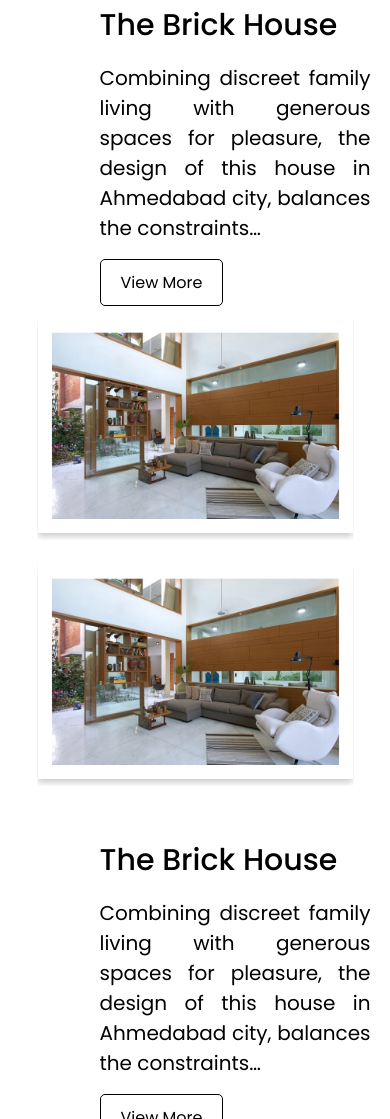
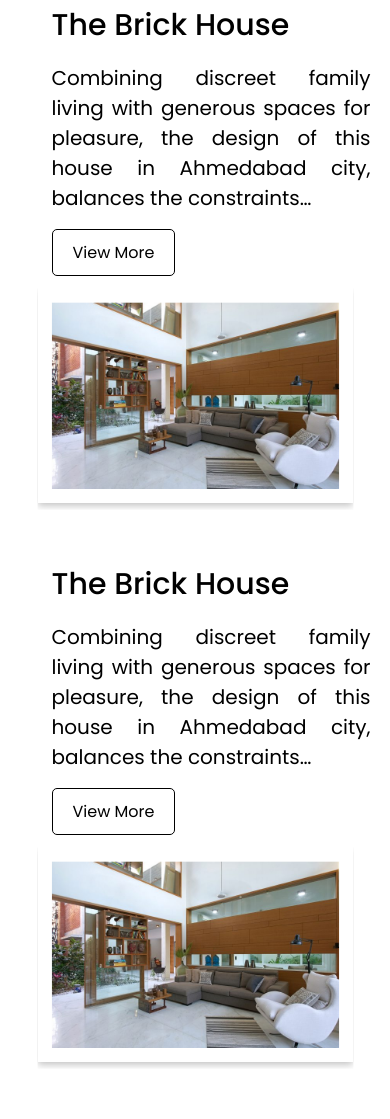
Before and after one commit to kapilinania/interiordesigner.github.io, a plain HTML site: page project.html in a window 390 px wide. Shown: the part 881-2000 px from the top of the page. Drawn offline with nearby package versions, Linux system fonts and the light colour scheme.

Commit message:
Add files via upload

```diff
--- a/css/style.css
+++ b/css/style.css
@@ -680,6 +680,12 @@ footer {
   display: flex;
   justify-content: space-between;
 }
+.project_section1{
+  width: 100%;
+  border: 0px solid red;
+  display: flex;
+  justify-content: space-between;
+}
 .project_section_left1{
   width: 40%;
   border: 0px solid red;
@@ -798,13 +804,6 @@ footer {
 .grid-gallery .grid-item-content{
   text-align: center;
 }
-.grid-gallery .grid-item-content p{
-  position: absolute;
-  font-size: 30px;
-  border: 1px solid red;
-  z-index: 999;
-}
-
 /* Let's make it responsive */
 @media (max-width: 768px) {
   .grid-gallery {
@@ -1370,6 +1369,13 @@ footer {
   .proejctLink_right{
     width: 100%;
   }
+  .project_brick {
+    margin: 2.5em 0em 0em 2em;
+}
+.project_section1{
+  flex-direction: column;
+  flex-flow: column-reverse;
+}
 
   /* -----contact css is here---  */
   .contact{
--- a/project.html
+++ b/project.html
@@ -102,7 +102,7 @@
                     </div>
                 </div>
             </div>
-            <div class="project_section">
+            <div class="project_section1">
                 <div class="project_section_right1">
                     <div class="project_images">
                       <img src="image/project/1.jpg" alt="">
@@ -132,7 +132,7 @@
                     </div>
                 </div>
             </div>
-            <div class="project_section">
+            <div class="project_section1">
                 <div class="project_section_right1">
                     <div class="project_images">
                       <img src="image/project/1.jpg" alt="">
```
